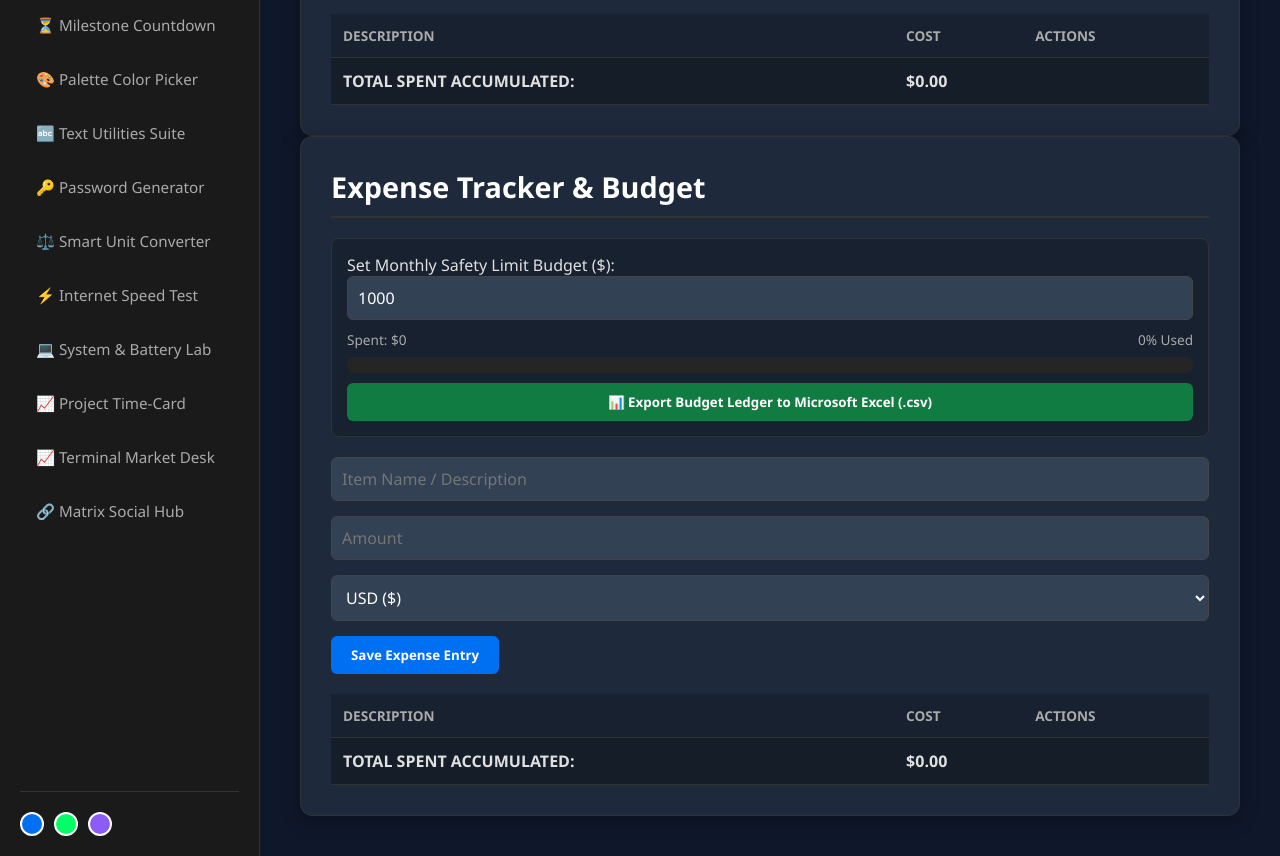
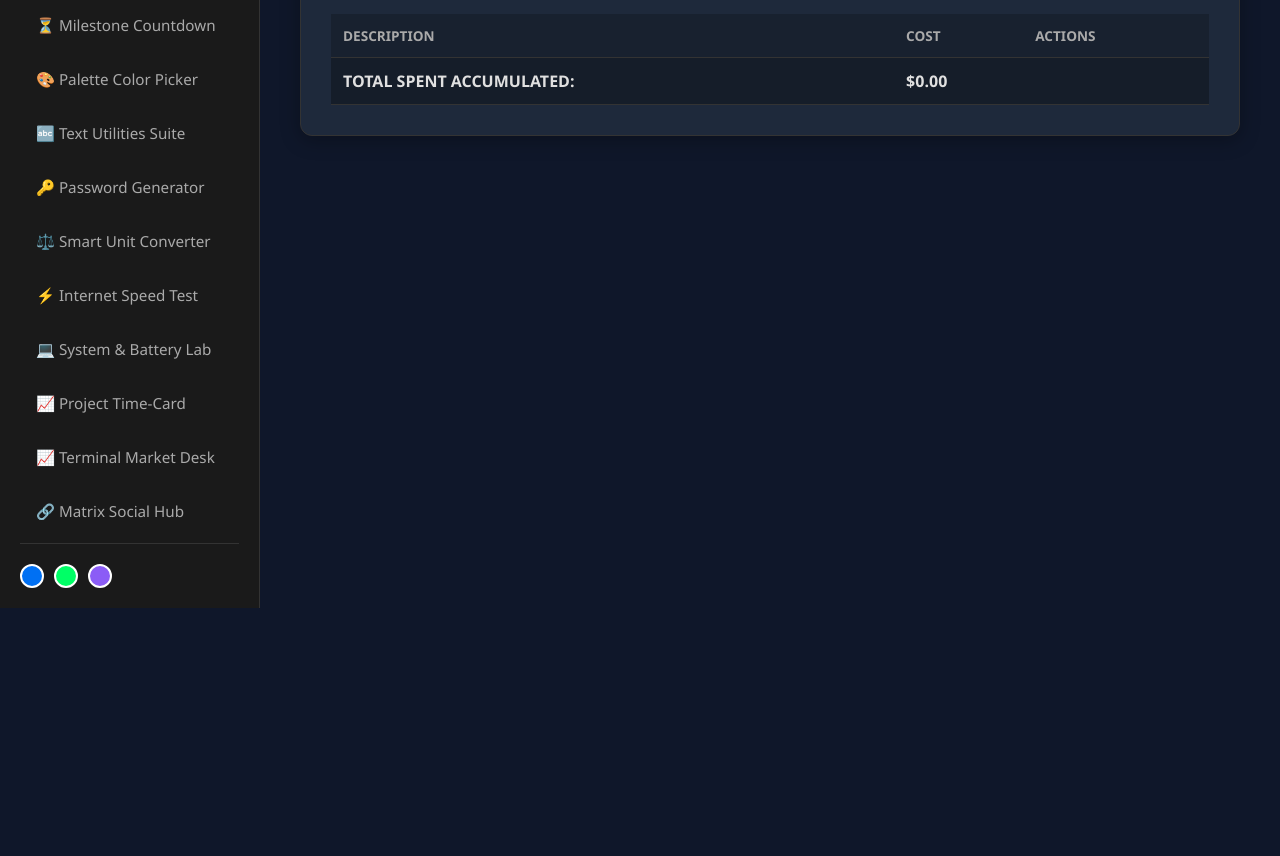
Before and after one commit to ambionvra21-ship-it/refactored-waffle, a plain HTML site: page index.html in a window 1280 px wide. Shown: the part 717-1573 px from the top of the page. After the commit the page ends 1325 px from the top, so only its background shows below. Drawn offline with Linux system fonts and the light colour scheme.

Commit message:
fix: aggressively purge layout duplication overlaps from workspace viewer shell

```diff
--- a/index.html
+++ b/index.html
@@ -202,42 +202,6 @@
             </div>
         </div>
         <!-- 1. EXPENSE TRACKER -->
-        <div id="expense-app" class="app-section active">
-            <h3>Expense Tracker & Budget</h3>
-            <div class="budget-container">
-                <label>Set Monthly Safety Limit Budget ($):</label>
-                <input type="number" id="budget-limit" value="1000" oninput="renderExpenses()" style="margin-bottom:5px;">
-                <div style="display:flex; justify-content:space-between; font-size:0.85rem; color:#aaa; margin-top:5px;">
-                    <span id="chart-spent-label">Spent: $0</span>
-                    <span id="chart-pct-label">0% Used</span>
-                </div>
-                <div class="chart-bar-bg"><div id="budget-chart-fill" class="chart-bar-fill"></div></div>
-                <button class="btn btn-secondary" style="margin-top: 10px; width: 100%; justify-content: center; background: #107c41; border-color: #107c41;" onclick="exportExpenseLedgerToExcelCSV()">
-                    📊 Export Budget Ledger to Microsoft Excel (.csv)
-                </button>
-            </div>
-            <input type="hidden" id="expense-edit-index">
-            <input type="text" id="exp-desc" placeholder="Item Name / Description">
-            <input type="number" id="exp-amt" placeholder="Amount">
-            <select id="exp-curr">
-                <option value="$">USD ($)</option>
-                <option value="₱">PHP (₱)</option>
-                <option value="€">EUR (€)</option>
-                <option value="£">GBP (£)</option>
-            </select>
-            <button class="btn" onclick="saveExpense()">Save Expense Entry</button>
-            <table>
-                <thead><tr><th>Description</th><th>Cost</th><th>Actions</th></tr></thead>
-                <tbody id="expense-list"></tbody>
-                <tfoot>
-                    <tr style="background:rgba(0,0,0,0.3); font-weight:bold;">
-                        <td>TOTAL SPENT ACCUMULATED:</td>
-                        <td id="expense-total-cell" colspan="2">$0.00</td>
-                    </tr>
-                </tfoot>
-            </table>
-        </div>
-
         <!-- 2. SNIPPETS MANAGER -->
         <div id="snippets-app" class="app-section">
             <h3>Quick Snippets & Clipboard Manager</h3>
```
